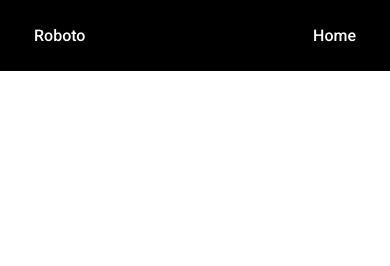
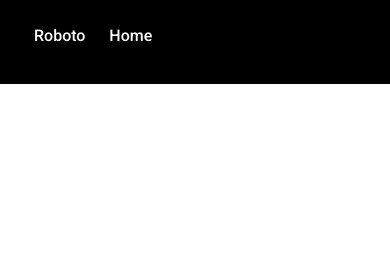
Before and after one commit to simmoe/css-font-template, a plain HTML site: page roboto.html in a window 390 px wide. Shown: the top 266 px of the page. Drawn offline with Linux system fonts and the light colour scheme.

Commit message:
left menu

```diff
--- a/css/roboto.css
+++ b/css/roboto.css
@@ -5,17 +5,22 @@ body {
     font-family: 'Roboto', serif;
     font-size: 16px;
     font-weight: 300;
-    max-width: 500px;
-    margin: auto;
+    max-width: 30vw;
+    margin-left:45vw;
     margin-top:50px;
+
+    /* margin: auto; */
 }
 
 header{
     position:fixed;
     left:0;
     top:0;
-    width:100%;
+    /* width:100%; */
     background-color:black;
+    width:20vw;
+    height:100vh;
+
 }
 
 /*
@@ -26,6 +31,11 @@ header{
     list-style: none;
     padding: 0;
     padding-left:24px;
+    height:100%;
+    display: flex;
+    flex-direction:column;
+    justify-content:center;
+    align-items:center;
 }
 
 .menu li {
@@ -33,8 +43,8 @@ header{
 }
 
 .menu li:last-child{
-    float:right;
-    padding-right:24px;
+    /* float:right; */
+    /* padding-right:24px; */
 }
 
 .menu li a {
@@ -48,10 +58,10 @@ header{
 }
 
 .menu li a:hover {
-    color: #333;
-    background-color: #fff;
+    /* color: #333; */
+    /* background-color: #fff; */
+    transform:scale(1.2);
 }
-
 
 h1 {
     font-size: 1rem;
@@ -111,14 +121,30 @@ section{
 
 @media (max-width:600px){
     body{
-        max-width:400px;
+        max-width:80vw;
     }
+
     h1{
         font-size:2em;
     }
+
     .font-variants{
         line-height:36px;
     }
+
+    header{
+        width:100vw;
+        height:10vh;
+    }
+
+    body{
+        margin:auto;
+    }
+
+    .menu{
+        display:block;
+    }
+
     .menu li{
         display:none;
     }
```
